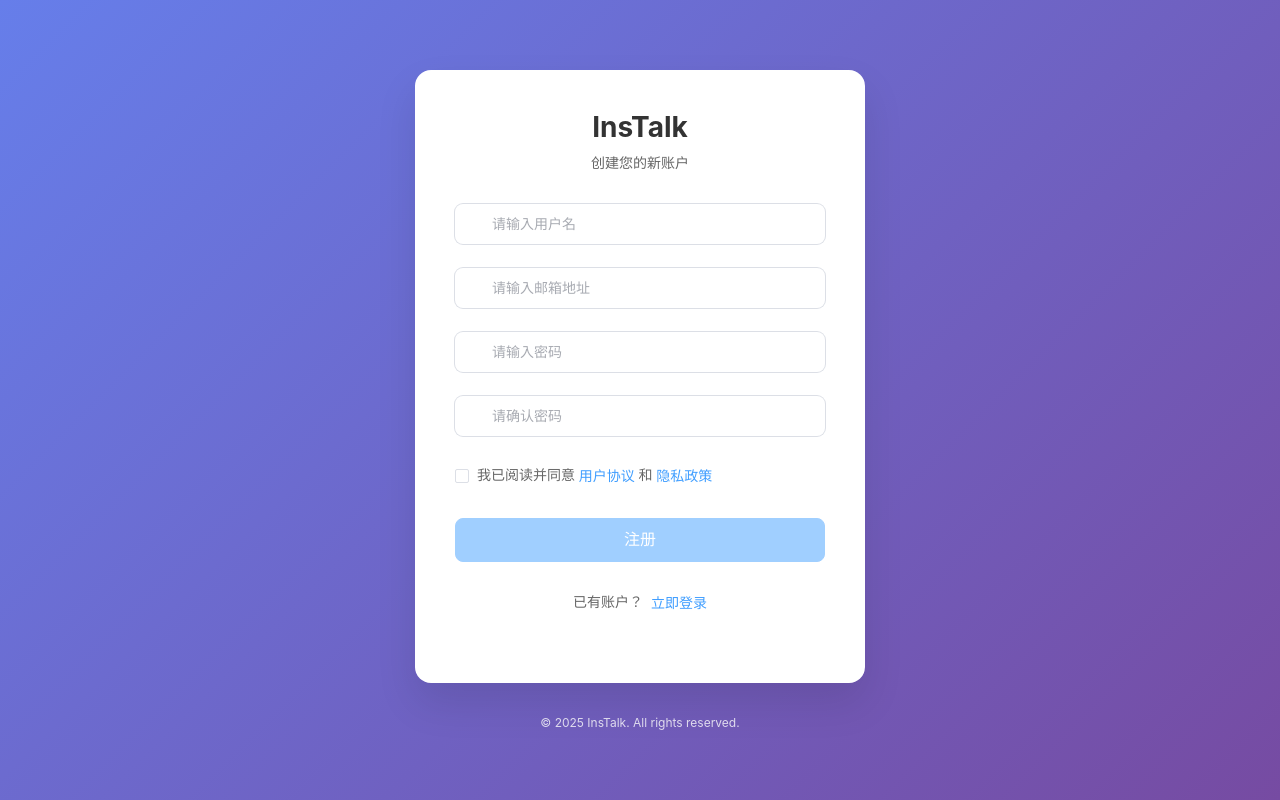
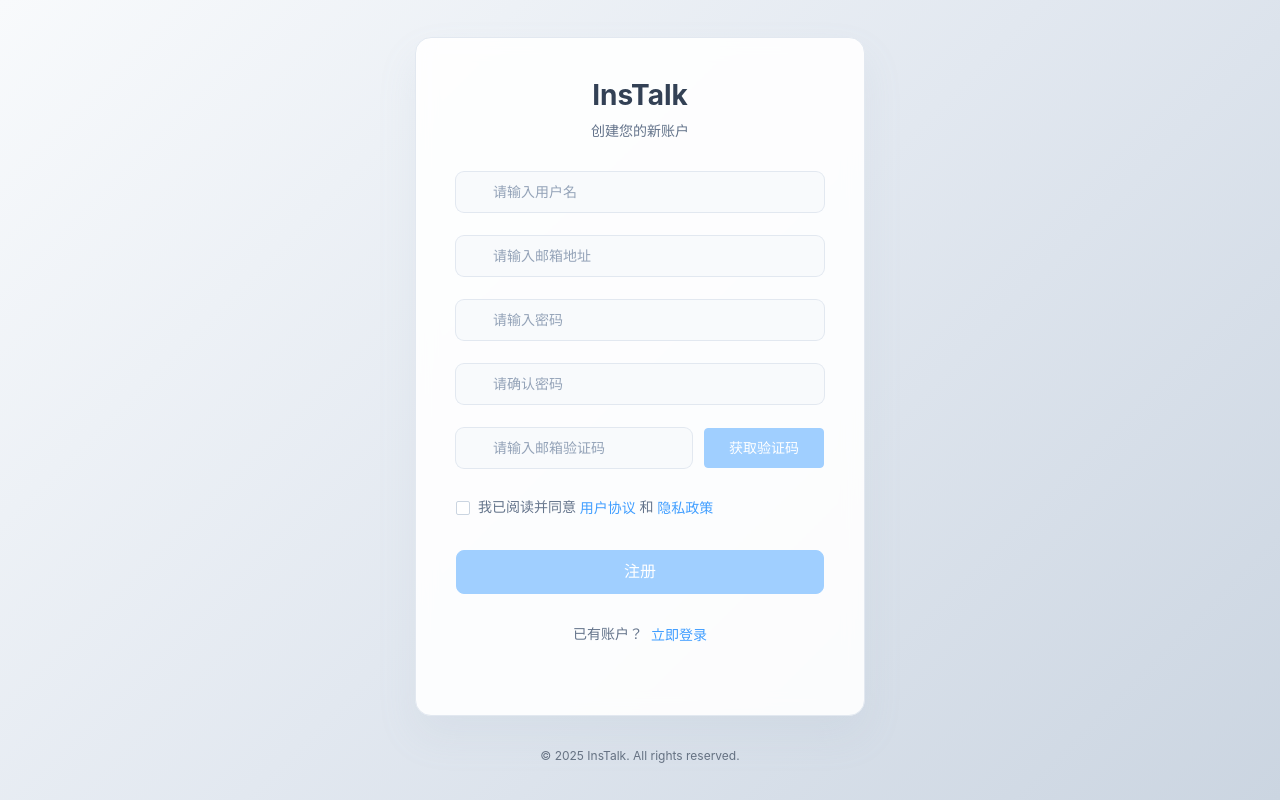
Before and after one commit to luf-23/InsTalk-Frontend, a Vue app: page /register in a window 1280 px wide. Built offline with nearby package versions, Linux system fonts and the light colour scheme.

Commit message:
feat: 优化登录注册认证流程

```diff
--- a/src/api/auth.js
+++ b/src/api/auth.js
@@ -1,6 +1,6 @@
-import request from "@/util/network/request";
+import request from "@/util/network/http/request";
 
-// 登录
+// 登录 - 支持用户名和邮箱两种方式
 export const loginService = (data) => {
     return request({
         url: '/auth/login',
@@ -20,6 +20,18 @@ export const registerService = (data) => {
         data,
         headers: {
             'Content-Type': 'application/json'
+        }
+    });
+};
+
+//获取验证码
+export const getCaptchaService = (params) => {
+    return request({
+        url: `/auth/captcha`,
+        method: 'get',
+        params,
+        headers: {
+            'Content-Type': 'application/x-www-form-urlencoded'
         }
     });
 };
--- a/src/api/user.js
+++ b/src/api/user.js
@@ -1,4 +1,4 @@
-import request from "@/util/network/request";
+import request from "@/util/network/http/request";
 
 // 获取用户信息
 export const getUserInfoService = () => {
--- a/src/view/Register.vue
+++ b/src/view/Register.vue
@@ -1,3 +1,168 @@
+<script setup>
+import { ref, reactive } from 'vue'
+import { useRouter } from 'vue-router'
+import { ElMessage } from 'element-plus'
+import { getCaptchaService, registerService } from '@/api/auth'
+
+const router = useRouter()
+const registerFormRef = ref()
+const loading = ref(false)
+const agreeTerms = ref(false)
+
+// 注册表单数据
+const registerForm = reactive({
+  username: '',
+  email: '',
+  password: '',
+  confirmPassword: '',
+  captcha: ''
+})
+
+// 验证码相关状态
+const captchaLoading = ref(false)
+const countdown = ref(0)
+const canGetCaptcha = ref(true)
+
+// 验证确认密码
+const validateConfirmPassword = (rule, value, callback) => {
+  if (value !== registerForm.password) {
+    callback(new Error('两次输入密码不一致'))
+  } else {
+    callback()
+  }
+}
+
+// 表单验证规则
+const registerRules = {
+  username: [
+    { required: true, message: '请输入用户名', trigger: 'blur' },
+    {
+      pattern: /^\S{5,16}$/,
+      message: '用户名必须是5-16位非空白字符',
+      trigger: 'blur'
+    },
+    {
+      validator: (rule, value, callback) => {
+        if (value && value.includes('@')) {
+          callback(new Error('用户名不能包含@符号'))
+        } else {
+          callback()
+        }
+      },
+      trigger: 'blur'
+    }
+  ],
+  email: [
+    { required: true, message: '请输入邮箱地址', trigger: 'blur' },
+    { type: 'email', message: '请输入正确的邮箱格式', trigger: 'blur' }
+  ],
+  password: [
+    { required: true, message: '请输入密码', trigger: 'blur' },
+    {
+      pattern: /^\S{5,16}$/,
+      message: '密码必须是5-16位非空白字符',
+      trigger: 'blur'
+    }
+  ],
+  confirmPassword: [
+    { required: true, message: '请确认密码', trigger: 'blur' },
+    { validator: validateConfirmPassword, trigger: 'blur' }
+  ],
+  captcha: [
+    { required: true, message: '请输入验证码', trigger: 'blur' },
+    { len: 6, message: '验证码必须是6位', trigger: 'blur' }
+  ]
+}
+
+// 获取验证码
+const getCaptcha = async () => {
+  if (!registerForm.email) {
+    ElMessage.warning('请先输入邮箱地址')
+    return
+  }
+
+  if (!/^[^\s@]+@[^\s@]+\.[^\s@]+$/.test(registerForm.email)) {
+    ElMessage.warning('请输入正确的邮箱格式')
+    return
+  }
+
+  if (!canGetCaptcha.value) {
+    return
+  }
+
+  try {
+    captchaLoading.value = true
+
+    await getCaptchaService({
+      email: registerForm.email
+    })
+
+    ElMessage.success('验证码已发送到您的邮箱')
+
+    // 开始60秒倒计时
+    startCountdown()
+
+  } catch (error) {
+    ElMessage.error(error.response?.data?.message || '获取验证码失败，请稍后重试')
+  } finally {
+    captchaLoading.value = false
+  }
+}
+
+// 开始倒计时
+const startCountdown = () => {
+  canGetCaptcha.value = false
+  countdown.value = 60
+
+  const timer = setInterval(() => {
+    countdown.value--
+    if (countdown.value <= 0) {
+      clearInterval(timer)
+      canGetCaptcha.value = true
+      countdown.value = 0
+    }
+  }, 1000)
+}
+
+// 处理注册
+const handleRegister = async () => {
+  if (!registerFormRef.value) return
+
+  if (!agreeTerms.value) {
+    ElMessage.warning('请先同意用户协议和隐私政策')
+    return
+  }
+
+  try {
+    const valid = await registerFormRef.value.validate()
+    if (!valid) return
+
+    loading.value = true
+
+    // 调用注册接口
+    await registerService({
+      username: registerForm.username,
+      email: registerForm.email,
+      password: registerForm.password,
+      captcha: registerForm.captcha
+    })
+
+    ElMessage.success('注册成功！请登录您的账户')
+
+    // 跳转到登录页面
+    router.push('/login')  } catch (error) {
+    ElMessage.error('注册失败，请稍后重试')
+  } finally {
+    loading.value = false
+  }
+}
+
+// 跳转到登录页面
+const goToLogin = () => {
+  router.push('/login')
+}
+</script>
+
 <template>
   <div class="register-container">
     <div class="register-card">
@@ -57,6 +222,30 @@
           />
         </el-form-item>
 
+        <el-form-item prop="captcha">
+          <div class="captcha-input-group">
+            <el-input
+              v-model="registerForm.captcha"
+              placeholder="请输入邮箱验证码"
+              size="large"
+              prefix-icon="ChatDotRound"
+              clearable
+              maxlength="6"
+              class="captcha-input"
+            />
+            <el-button
+              type="primary"
+              size="large"
+              :loading="captchaLoading"
+              :disabled="!canGetCaptcha || !registerForm.email"
+              @click="getCaptcha"
+              class="captcha-button"
+            >
+              {{ canGetCaptcha ? '获取验证码' : `${countdown}s后重试` }}
+            </el-button>
+          </div>
+        </el-form-item>
+
         <el-form-item>
           <div class="agreement">
             <el-checkbox v-model="agreeTerms" required>
@@ -98,93 +287,6 @@
   </div>
 </template>
 
-<script setup>
-import { ref, reactive } from 'vue'
-import { useRouter } from 'vue-router'
-import { ElMessage } from 'element-plus'
-
-const router = useRouter()
-const registerFormRef = ref()
-const loading = ref(false)
-const agreeTerms = ref(false)
-
-// 注册表单数据
-const registerForm = reactive({
-  username: '',
-  email: '',
-  password: '',
-  confirmPassword: ''
-})
-
-// 验证确认密码
-const validateConfirmPassword = (rule, value, callback) => {
-  if (value !== registerForm.password) {
-    callback(new Error('两次输入密码不一致'))
-  } else {
-    callback()
-  }
-}
-
-// 表单验证规则
-const registerRules = {
-  username: [
-    { required: true, message: '请输入用户名', trigger: 'blur' },
-    { min: 3, max: 20, message: '用户名长度在 3 到 20 个字符', trigger: 'blur' },
-    { pattern: /^[a-zA-Z0-9_-]+$/, message: '用户名只能包含字母、数字、下划线和短横线', trigger: 'blur' }
-  ],
-  email: [
-    { required: true, message: '请输入邮箱地址', trigger: 'blur' },
-    { type: 'email', message: '请输入正确的邮箱格式', trigger: 'blur' }
-  ],
-  password: [
-    { required: true, message: '请输入密码', trigger: 'blur' },
-    { min: 6, max: 20, message: '密码长度在 6 到 20 个字符', trigger: 'blur' },
-    { pattern: /^(?=.*[a-z])(?=.*[A-Z])(?=.*\d)[a-zA-Z\d@$!%*?&]{6,}$/, message: '密码必须包含大小写字母和数字', trigger: 'blur' }
-  ],
-  confirmPassword: [
-    { required: true, message: '请确认密码', trigger: 'blur' },
-    { validator: validateConfirmPassword, trigger: 'blur' }
-  ]
-}
-
-// 处理注册
-const handleRegister = async () => {
-  if (!registerFormRef.value) return
-
-  if (!agreeTerms.value) {
-    ElMessage.warning('请先同意用户协议和隐私政策')
-    return
-  }
-
-  try {
-    const valid = await registerFormRef.value.validate()
-    if (!valid) return
-
-    loading.value = true
-
-    // TODO: 这里调用实际的注册API
-    // 模拟注册请求
-    await new Promise(resolve => setTimeout(resolve, 2000))
-
-    // 模拟注册成功
-    ElMessage.success('注册成功！请登录您的账户')
-
-    // 跳转到登录页面
-    router.push('/login')
-
-  } catch (error) {
-    ElMessage.error('注册失败，请稍后重试')
-  } finally {
-    loading.value = false
-  }
-}
-
-// 跳转到登录页面
-const goToLogin = () => {
-  router.push('/login')
-}
-</script>
-
 <style scoped>
 .register-container {
   display: flex;
@@ -192,17 +294,18 @@ const goToLogin = () => {
   justify-content: center;
   align-items: center;
   min-height: 100vh;
-  background: linear-gradient(135deg, #667eea 0%, #764ba2 100%);
+  background: linear-gradient(135deg, #f8fafc 0%, #e2e8f0 50%, #cbd5e1 100%);
   padding: 20px;
 }
 
 .register-card {
   width: 100%;
   max-width: 450px;
-  background: white;
+  background: rgba(255, 255, 255, 0.9);
+  border: 1px solid #e2e8f0;
   border-radius: 16px;
   padding: 40px;
-  box-shadow: 0 20px 40px rgba(0, 0, 0, 0.1);
+  box-shadow: 0 20px 40px rgba(148, 163, 184, 0.1);
   backdrop-filter: blur(10px);
 }
 
@@ -214,12 +317,12 @@ const goToLogin = () => {
 .register-header h1 {
   font-size: 28px;
   font-weight: 700;
-  color: #333;
+  color: #334155;
   margin-bottom: 8px;
 }
 
 .register-header p {
-  color: #666;
+  color: #64748b;
   font-size: 14px;
 }
 
@@ -234,7 +337,7 @@ const goToLogin = () => {
 .agreement {
   width: 100%;
   font-size: 14px;
-  color: #666;
+  color: #64748b;
 }
 
 .register-button {
@@ -248,7 +351,7 @@ const goToLogin = () => {
 .login-link {
   text-align: center;
   width: 100%;
-  color: #666;
+  color: #64748b;
   font-size: 14px;
 }
 
@@ -256,10 +359,26 @@ const goToLogin = () => {
   margin-right: 8px;
 }
 
+.captcha-input-group {
+  display: flex;
+  gap: 12px;
+  width: 100%;
+}
+
+.captcha-input {
+  flex: 1;
+}
+
+.captcha-button {
+  width: 120px;
+  white-space: nowrap;
+  font-size: 14px;
+}
+
 .register-footer {
   margin-top: 32px;
   text-align: center;
-  color: rgba(255, 255, 255, 0.8);
+  color: rgba(51, 65, 85, 0.7);
   font-size: 12px;
 }
 
@@ -273,25 +392,57 @@ const goToLogin = () => {
   .register-header h1 {
     font-size: 24px;
   }
+
+  .captcha-input-group {
+    flex-direction: column;
+    gap: 8px;
+  }
+
+  .captcha-button {
+    width: 100%;
+  }
 }
 
 /* 输入框样式优化 */
 :deep(.el-input__wrapper) {
+  background-color: #f8fafc;
   border-radius: 8px;
-  box-shadow: 0 0 0 1px #dcdfe6;
+  box-shadow: 0 0 0 1px #e2e8f0;
   transition: all 0.3s;
 }
 
 :deep(.el-input__wrapper:hover) {
-  box-shadow: 0 0 0 1px #c0c4cc;
+  box-shadow: 0 0 0 1px #cbd5e1;
 }
 
 :deep(.el-input__wrapper.is-focus) {
-  box-shadow: 0 0 0 1px #409eff;
+  box-shadow: 0 0 0 1px #3b82f6;
+}
+
+:deep(.el-input__inner) {
+  color: #334155;
+  background-color: transparent;
+}
+
+:deep(.el-input__inner::placeholder) {
+  color: #94a3b8;
+}
+
+:deep(.el-icon) {
+  color: #64748b;
 }
 
 :deep(.el-checkbox__label) {
   font-size: 14px;
-  color: #666;
+  color: #64748b;
+}
+
+:deep(.el-checkbox__inner) {
+  background-color: #ffffff;
+  border-color: #cbd5e1;
+}
+
+:deep(.el-checkbox__inner:hover) {
+  border-color: #3b82f6;
 }
 </style>
```
Also changed, not shown: src/view/Home.vue (+40 -38 lines), src/view/Login.vue (+139 -90 lines), src/util/network/http/request.js (renamed from src/util/network/request.js).
